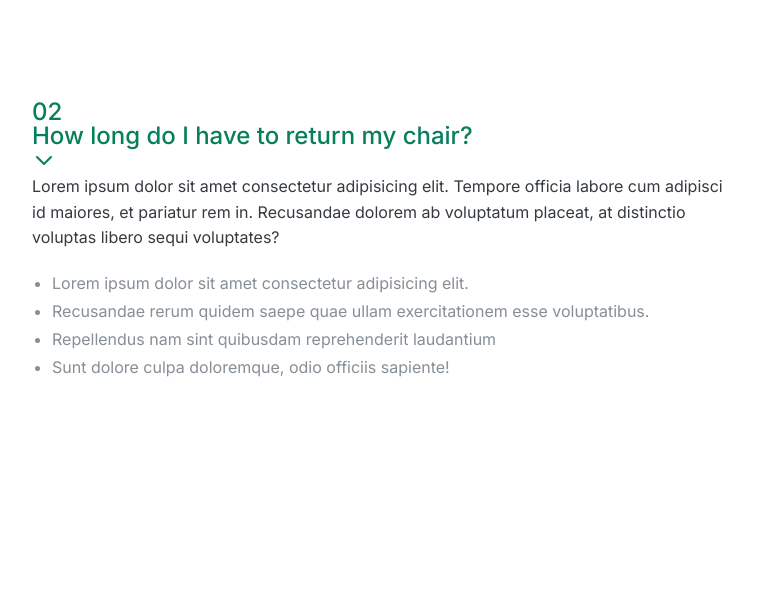
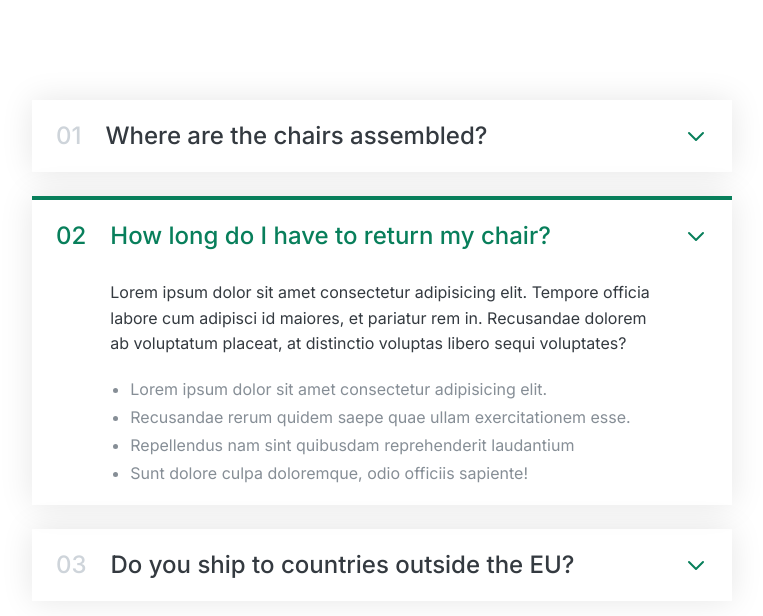
Before and after one commit to iamieht/web-dev-courses, a plain HTML site: page Build_Responsive_Real-World_Websites_HTML_CSS/Lessons/06-Components/01-accordion.html in a window 1280 px wide. Shown: the whole page, without its empty margins (258-1021 px from the left). Drawn offline with Linux system fonts and the light colour scheme.

Commit message:
Update 01-accordion.html
Accordion part 2

```diff
--- a/Build_Responsive_Real-World_Websites_HTML_CSS/Lessons/06-Components/01-accordion.html
+++ b/Build_Responsive_Real-World_Websites_HTML_CSS/Lessons/06-Components/01-accordion.html
@@ -41,17 +41,29 @@
       .accordion {
         width: 700px;
         margin: 100px auto;
+        display: flex;
+        flex-direction: column;
+        gap: 24px;
       }
 
       .item {
+        box-shadow: 0 0 32px rgba(0, 0, 0, 0.1);
+        padding: 24px;
+        display: grid;
+        grid-template-columns: auto 1fr auto;
+        column-gap: 24px;
+        row-gap: 32px;
+        align-items: center;
       }
       .number,
       .text {
         font-size: 24px;
         font-weight: 500;
-        color: #087f5b;
+        /* color: #087f5b; */
       }
-      .text {
+
+      .number {
+        color: #ced4da;
       }
       .icon {
         width: 24px;
@@ -59,6 +71,8 @@
         stroke: #087f5b;
       }
       .hidden-box {
+        grid-column: 2;
+        display: none;
       }
 
       .hidden-box p {
@@ -73,11 +87,59 @@
         flex-direction: column;
         gap: 12px;
       }
+
+      .open {
+        border-top: 4px solid #087f5b;
+      }
+
+      .open .hidden-box {
+        display: block;
+      }
+
+      .open .number,
+      .open .text {
+        color: #087f5b;
+      }
     </style>
   </head>
   <body>
     <div class="accordion">
       <div class="item">
+        <p class="number">01</p>
+        <p class="text">Where are the chairs assembled?</p>
+        <svg
+          class="icon"
+          fill="none"
+          stroke="currentColor"
+          viewBox="0 0 24 24"
+          xmlns="http://www.w3.org/2000/svg"
+        >
+          <path
+            stroke-linecap="round"
+            stroke-linejoin="round"
+            stroke-width="2"
+            d="M19 9l-7 7-7-7"
+          ></path>
+        </svg>
+        <div class="hidden-box">
+          <p>
+            Lorem ipsum dolor sit amet consectetur adipisicing elit. Tempore
+            officia labore cum adipisci id maiores, et pariatur rem in.
+            Recusandae dolorem ab voluptatum placeat, at distinctio voluptas
+            libero sequi voluptates?
+          </p>
+          <ul>
+            <li>Lorem ipsum dolor sit amet consectetur adipisicing elit.</li>
+            <li>
+              Recusandae rerum quidem saepe quae ullam exercitationem esse.
+            </li>
+            <li>Repellendus nam sint quibusdam reprehenderit laudantium</li>
+            <li>Sunt dolore culpa doloremque, odio officiis sapiente!</li>
+          </ul>
+        </div>
+      </div>
+
+      <div class="item open">
         <p class="number">02</p>
         <p class="text">How long do I have to return my chair?</p>
         <svg
@@ -104,8 +166,42 @@
           <ul>
             <li>Lorem ipsum dolor sit amet consectetur adipisicing elit.</li>
             <li>
-              Recusandae rerum quidem saepe quae ullam exercitationem esse
-              voluptatibus.
+              Recusandae rerum quidem saepe quae ullam exercitationem esse.
+            </li>
+            <li>Repellendus nam sint quibusdam reprehenderit laudantium</li>
+            <li>Sunt dolore culpa doloremque, odio officiis sapiente!</li>
+          </ul>
+        </div>
+      </div>
+
+      <div class="item">
+        <p class="number">03</p>
+        <p class="text">Do you ship to countries outside the EU?</p>
+        <svg
+          class="icon"
+          fill="none"
+          stroke="currentColor"
+          viewBox="0 0 24 24"
+          xmlns="http://www.w3.org/2000/svg"
+        >
+          <path
+            stroke-linecap="round"
+            stroke-linejoin="round"
+            stroke-width="2"
+            d="M19 9l-7 7-7-7"
+          ></path>
+        </svg>
+        <div class="hidden-box">
+          <p>
+            Lorem ipsum dolor sit amet consectetur adipisicing elit. Tempore
+            officia labore cum adipisci id maiores, et pariatur rem in.
+            Recusandae dolorem ab voluptatum placeat, at distinctio voluptas
+            libero sequi voluptates?
+          </p>
+          <ul>
+            <li>Lorem ipsum dolor sit amet consectetur adipisicing elit.</li>
+            <li>
+              Recusandae rerum quidem saepe quae ullam exercitationem esse.
             </li>
             <li>Repellendus nam sint quibusdam reprehenderit laudantium</li>
             <li>Sunt dolore culpa doloremque, odio officiis sapiente!</li>
```
